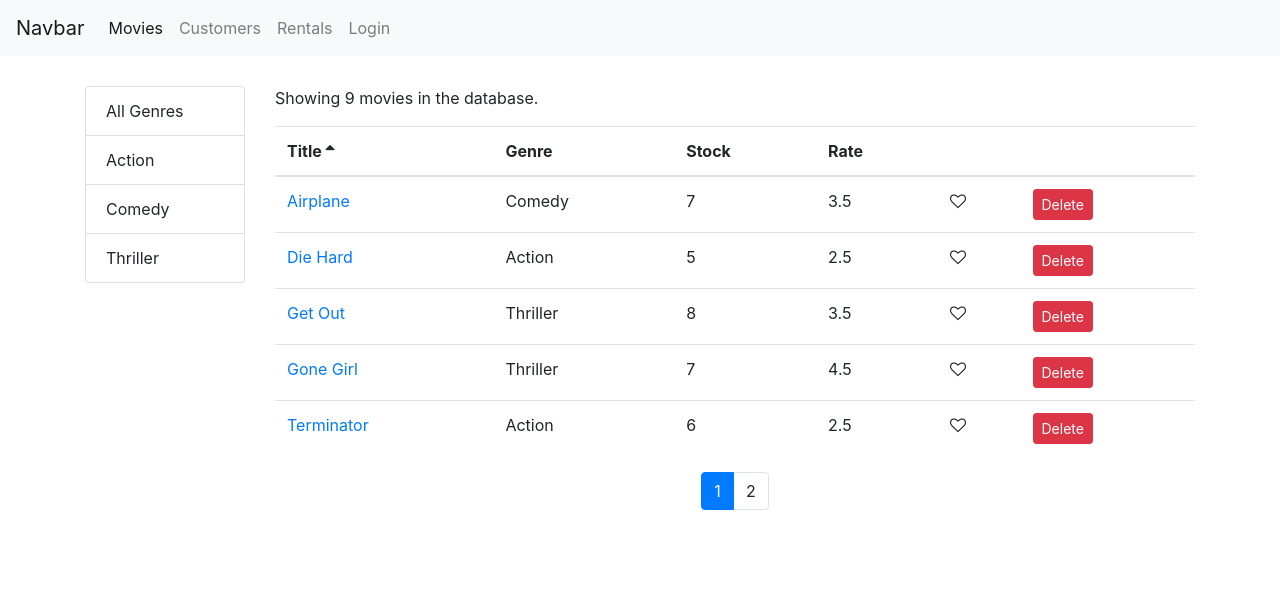
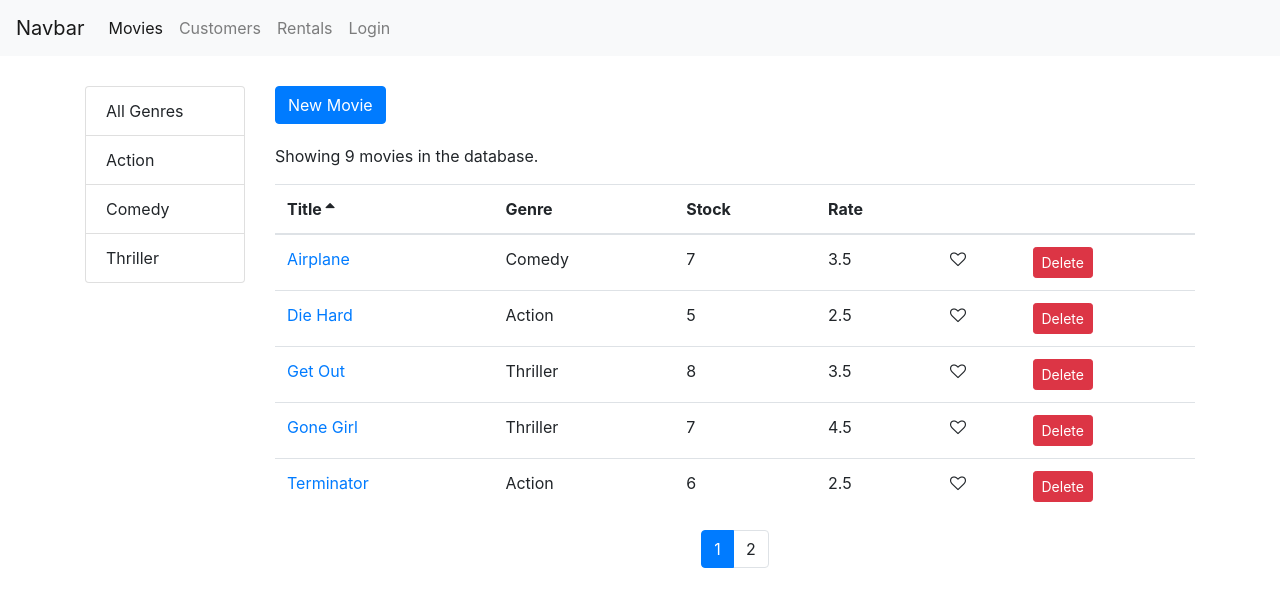
Before and after one commit to ezekielharvey/reactproject, a React (Create React App) app: page /movies in a window 1280 px wide. Shown: the top 606 px of the page. Built offline with nearby package versions, Linux system fonts and the light colour scheme.

Commit message:
Added Function

```diff
--- a/src/components/movies.jsx
+++ b/src/components/movies.jsx
@@ -6,6 +6,7 @@ import Pagination from './common/pagination';
 import { paginate } from '../utils/paginate';
 import MoviesTable from './moviesTable';
 import _ from 'lodash';
+import { Link } from 'react-router-dom';
 class Movies extends Component {
   state = {
     movies: [],
@@ -85,6 +86,13 @@ class Movies extends Component {
           />
         </div>
         <div className="col">
+          <Link
+            to='/movies/new'
+            className='btn btn-primary'
+            style={{ marginBottom: 20}}
+          >
+            New Movie
+          </Link>
           <p>Showing {totalCount} movies in the database.</p>
           <MoviesTable
             movies={movies}
```
